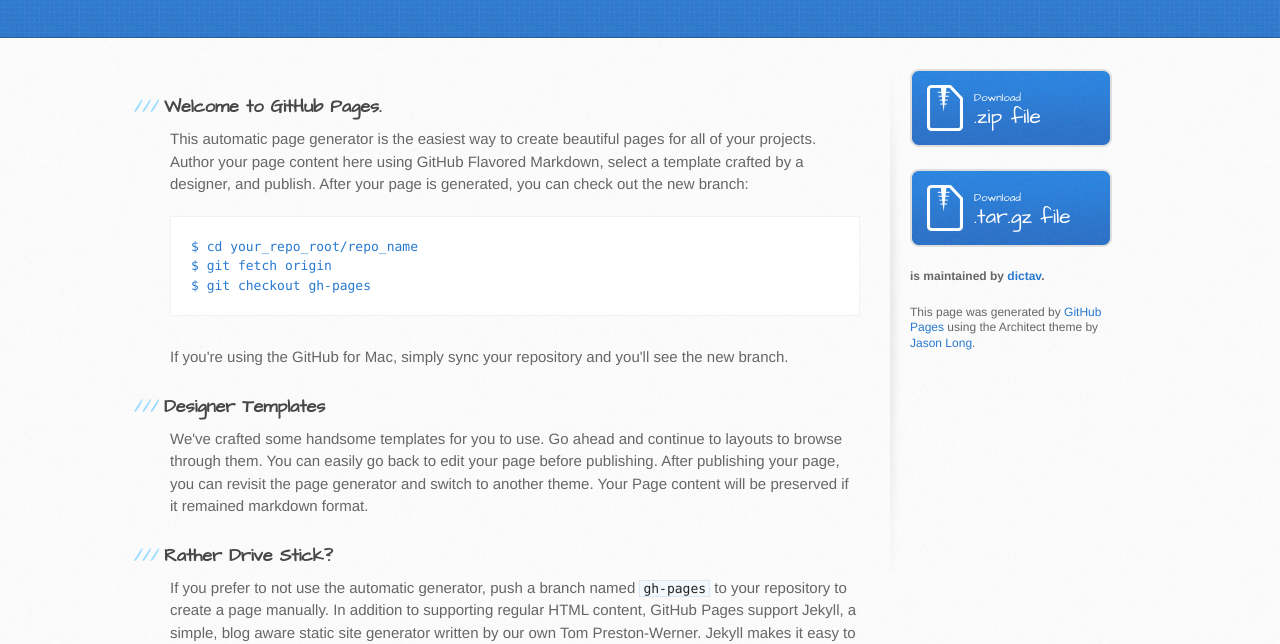
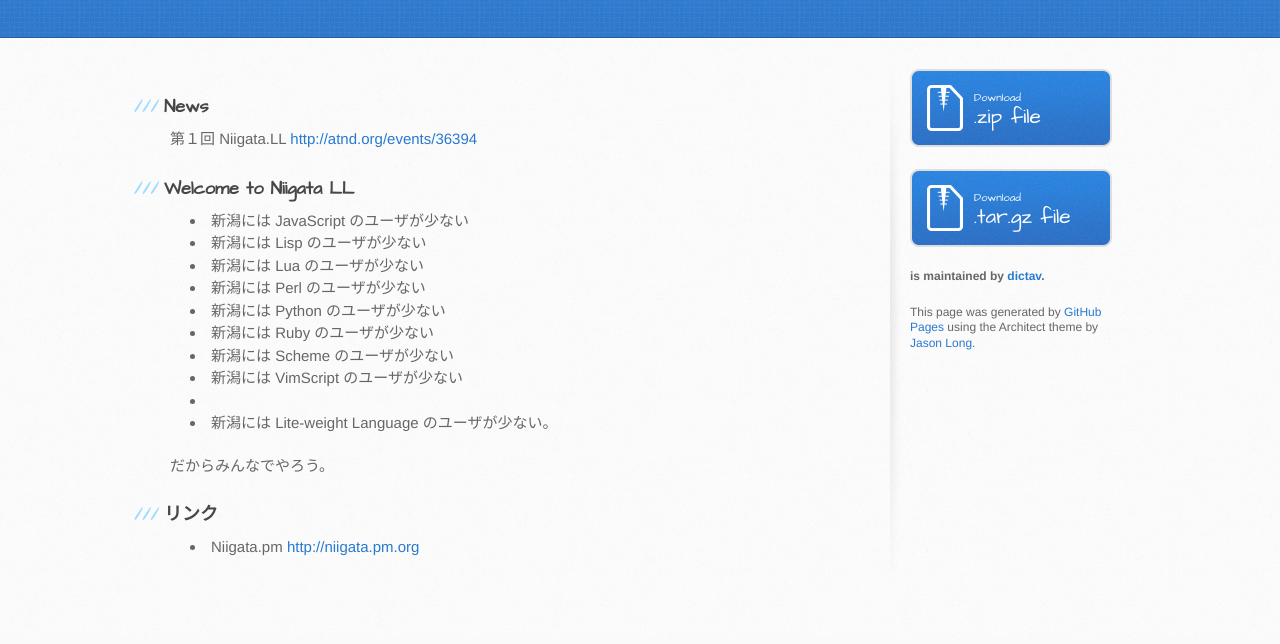
Before and after one commit to NagaokaDevelopersStudy/NiigataLL, a plain HTML site: page index.html in a window 1280 px wide. Shown: the part 163-807 px from the top of the page. Drawn offline with Linux system fonts and the light colour scheme.

Commit message:
first commit

```diff
--- a/index.html
+++ b/index.html
@@ -28,32 +28,30 @@
     <div id="content-wrapper">
       <div class="inner clearfix">
         <section id="main-content">
-          <h3>Welcome to GitHub Pages.</h3>
+<h3>News</h3>
+<p>第１回 Niigata.LL <a href="http://atnd.org/events/36394">http://atnd.org/events/36394</a></p>
 
-<p>This automatic page generator is the easiest way to create beautiful pages for all of your projects. Author your page content here using GitHub Flavored Markdown, select a template crafted by a designer, and publish. After your page is generated, you can check out the new branch:</p>
+<h3>Welcome to Niigata LL</h3>
+<ul>
+<li>新潟には JavaScript のユーザが少ない
+<li>新潟には Lisp のユーザが少ない
+<li>新潟には Lua のユーザが少ない
+<li>新潟には Perl のユーザが少ない
+<li>新潟には Python のユーザが少ない
+<li>新潟には Ruby のユーザが少ない
+<li>新潟には Scheme のユーザが少ない
+<li>新潟には VimScript のユーザが少ない
+<li>
+<li>新潟には Lite-weight Language のユーザが少ない。
+</ul>
+だからみんなでやろう。
 
-<pre><code>$ cd your_repo_root/repo_name
-$ git fetch origin
-$ git checkout gh-pages
-</code></pre>
+<h3>リンク</h3>
+<ul>
+   <li>Niigata.pm <a href="http://niigata.pm.org">http://niigata.pm.org</a>
+</ul>
 
-<p>If you're using the GitHub for Mac, simply sync your repository and you'll see the new branch.</p>
 
-<h3>Designer Templates</h3>
-
-<p>We've crafted some handsome templates for you to use. Go ahead and continue to layouts to browse through them. You can easily go back to edit your page before publishing. After publishing your page, you can revisit the page generator and switch to another theme. Your Page content will be preserved if it remained markdown format.</p>
-
-<h3>Rather Drive Stick?</h3>
-
-<p>If you prefer to not use the automatic generator, push a branch named <code>gh-pages</code> to your repository to create a page manually. In addition to supporting regular HTML content, GitHub Pages support Jekyll, a simple, blog aware static site generator written by our own Tom Preston-Werner. Jekyll makes it easy to create site-wide headers and footers without having to copy them across every page. It also offers intelligent blog support and other advanced templating features.</p>
-
-<h3>Authors and Contributors</h3>
-
-<p>You can <a href="https://github.com/blog/821" class="user-mention">@mention</a> a GitHub username to generate a link to their profile. The resulting <code>&lt;a&gt;</code> element will link to the contributor's GitHub Profile. For example: In 2007, Chris Wanstrath (<a href="https://github.com/defunkt" class="user-mention">@defunkt</a>), PJ Hyett (<a href="https://github.com/pjhyett" class="user-mention">@pjhyett</a>), and Tom Preston-Werner (<a href="https://github.com/mojombo" class="user-mention">@mojombo</a>) founded GitHub.</p>
-
-<h3>Support or Contact</h3>
-
-<p>Having trouble with Pages? Check out the documentation at <a href="http://help.github.com/pages">http://help.github.com/pages</a> or contact <a href="mailto:support@github.com">support@github.com</a> and we’ll help you sort it out.</p>
 		     </section>
 
 		     <aside id="sidebar">
```
Lines whose indentation alone changed are shown as unchanged.
